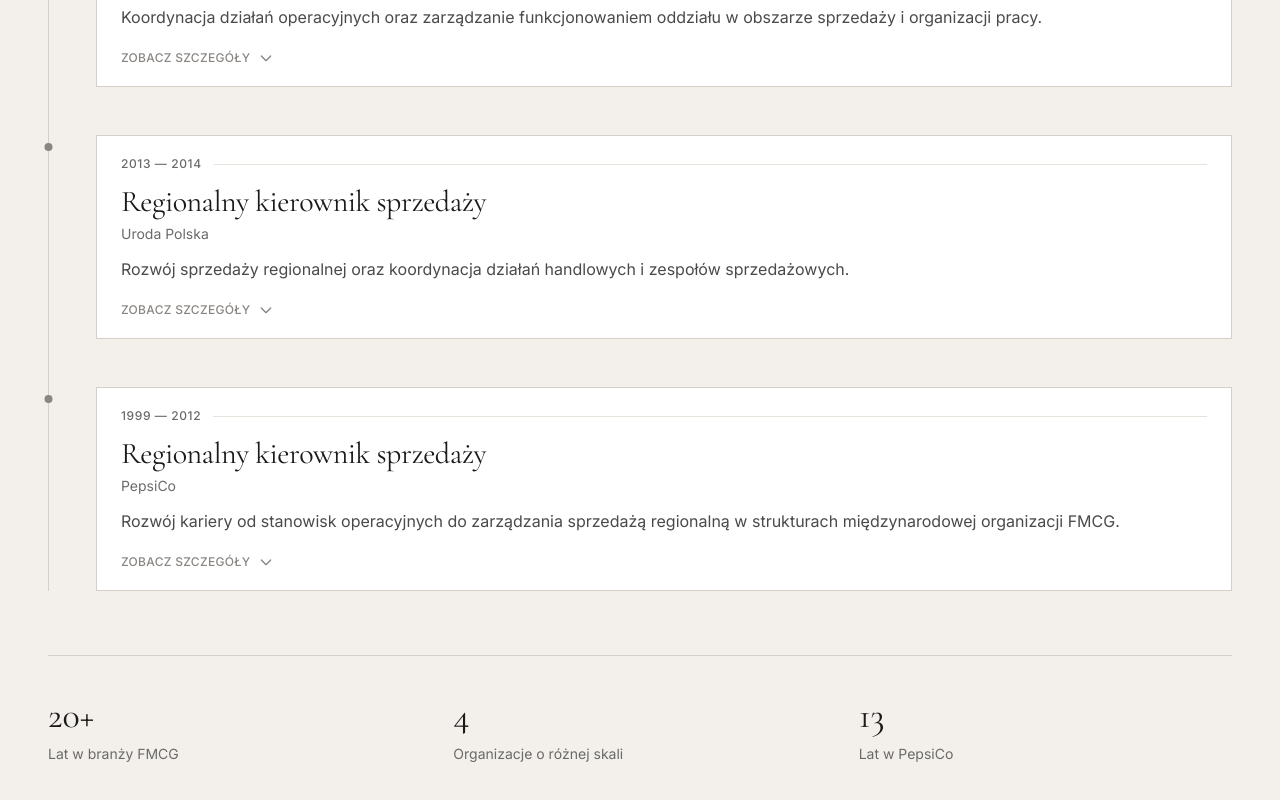
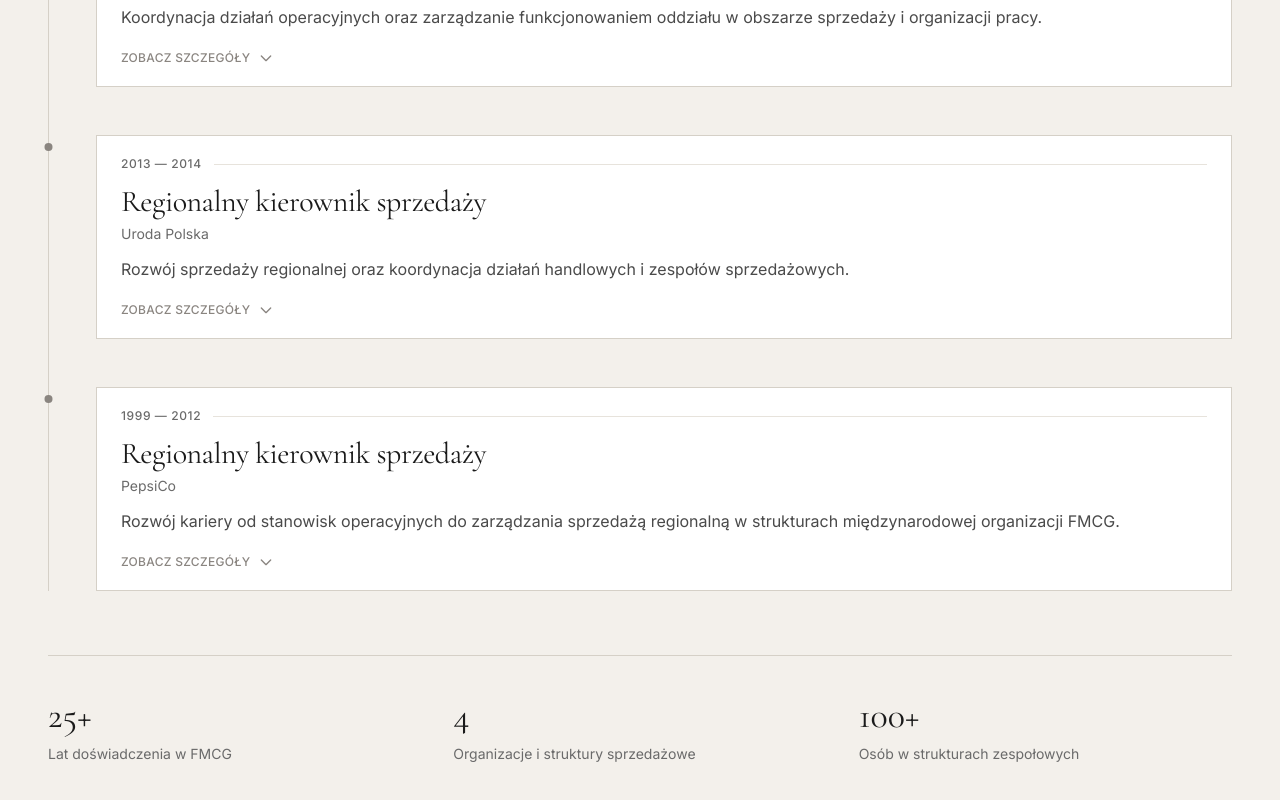
Before and after one commit to joannaklos1983/portfolio-wojciech-kaczanowski, a Next.js app: page / in a window 1280 px wide. Shown: the part 1772-2572 px from the top of the page. Built offline with nearby package versions, Linux system fonts and the light colour scheme.

Commit message:
Update ExperienceTimeline.tsx

```diff
--- a/src/components/sections/ExperienceTimeline.tsx
+++ b/src/components/sections/ExperienceTimeline.tsx
@@ -214,10 +214,10 @@ export default function ExperienceTimeline() {
           <div className="grid grid-cols-1 md:grid-cols-3 gap-8">
             <div className="space-y-2">
               <div className="text-4xl font-display font-normal text-[#1a1a1a]">
-                20+
+                25+
               </div>
               <div className="text-sm text-[#6a6a6a]">
-                Lat w branży FMCG
+               Lat doświadczenia w FMCG
               </div>
             </div>
             <div className="space-y-2">
@@ -225,15 +225,15 @@ export default function ExperienceTimeline() {
                 4
               </div>
               <div className="text-sm text-[#6a6a6a]">
-                Organizacje o różnej skali
+                Organizacje i struktury sprzedażowe
               </div>
             </div>
             <div className="space-y-2">
               <div className="text-4xl font-display font-normal text-[#1a1a1a]">
-                13
+                100+
               </div>
               <div className="text-sm text-[#6a6a6a]">
-                Lat w PepsiCo
+               Osób w strukturach zespołowych
               </div>
             </div>
           </div>
```
